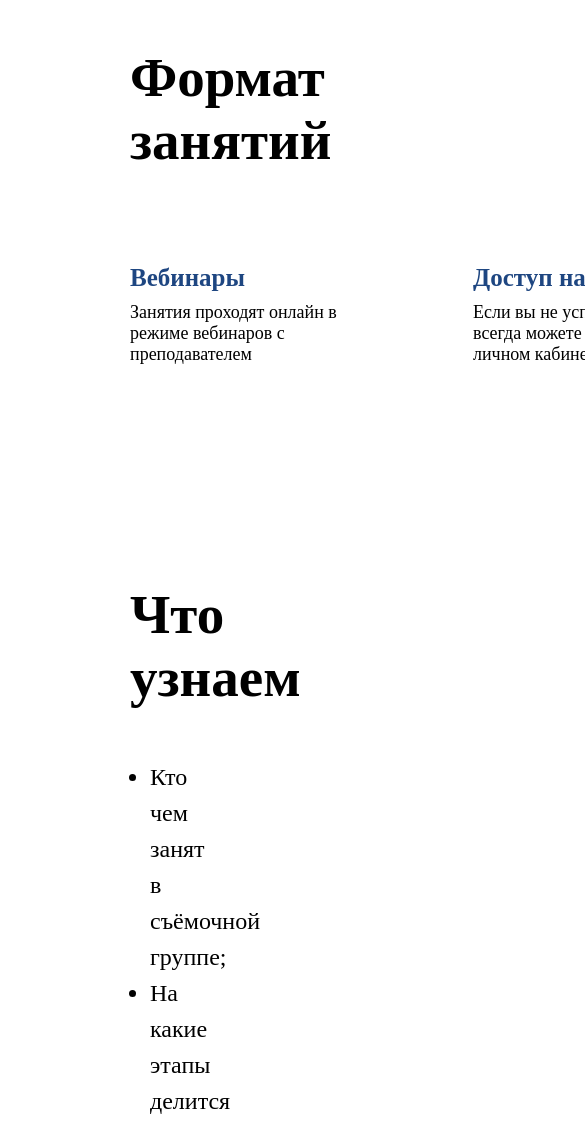
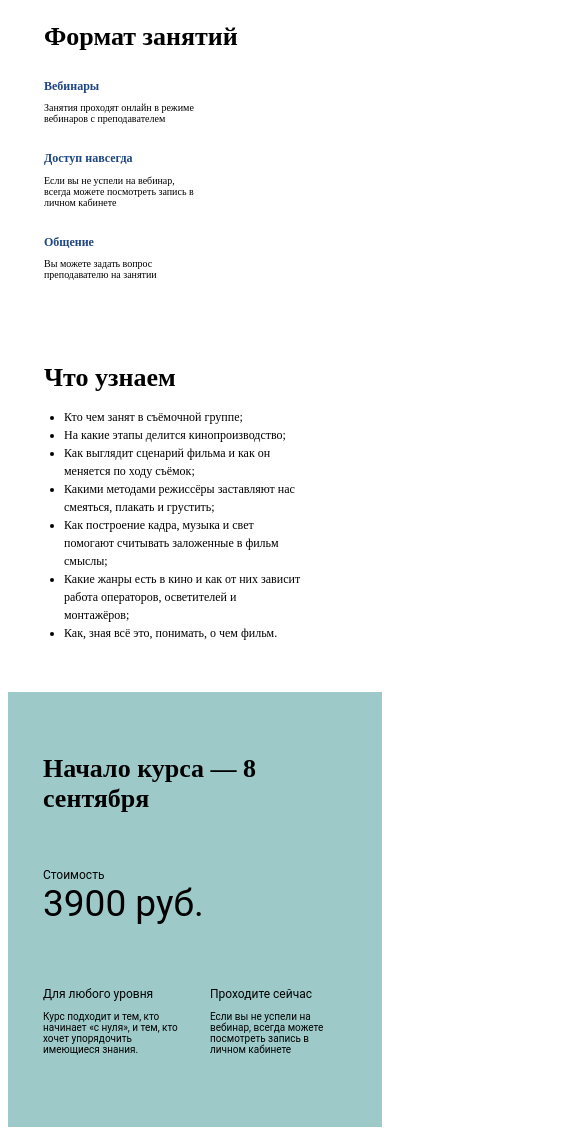
Before and after one commit to royabbasova/Gamma-Project1, a plain HTML site: page index.html in a window 390 px wide. Shown: the top 1130 px of the page, 585 px wide, since content can reach past the window. Drawn offline with Linux system fonts and the light colour scheme; a web font is replaced by a local one.

Commit message:
section3 and section6 all version

```diff
--- a/index.html
+++ b/index.html
@@ -1,13 +1,15 @@
 <!DOCTYPE html>
 <html lang="en">
+
 <head>
     <meta charset="UTF-8">
     <meta name="viewport" content="width=device-width, initial-scale=1.0">
 
-    <link rel="stylesheet" href="/main.css">
+    <link rel="stylesheet" href="./main.css">
 
     <title>Gamma Team</title>
 </head>
+
 <body>
 
 
@@ -21,18 +23,18 @@
 
             <div class="block1">
                 <h3>Вебинары</h3>
-                <p>Занятия проходят онлайн
+                <p class="blockp1">Занятия проходят онлайн
                     в режиме вебинаров
                     с преподавателем</p>
             </div>
             <div class="block2">
                 <h3>Доступ навсегда</h3>
-                <p style="width: 271px;">Если вы не успели на вебинар, всегда можете посмотреть запись в личном кабинете
+                <p class="blockp2">Если вы не успели на вебинар, всегда можете посмотреть запись в личном кабинете
                 </p>
             </div>
             <div class="block3">
                 <h3>Общение</h3>
-                <p style="width: 245px;">Вы можете задать вопрос
+                <p class="blockp3">Вы можете задать вопрос
                     преподавателю на занятии</p>
             </div>
         </div>
@@ -52,11 +54,30 @@
 
     </section>
 
+    <!-- MURAD - SECTION6 - GREEN CONTAINER  -->
 
 
+    <section id="green-container">
+        <h1 class="green-head1">Начало курса — 8 сентября</h1>
+        <p class="green-head2">Стоимость</p>
+        <p class="green-head3">3900 руб.</p>
+        <div class="green-boxes">
+            <div>
+                <p class="box-head">Для любого уровня</p>
+                <p class="green-box">Курс подходит и тем, кто начинает «с нуля», и тем, кто хочет упорядочить имеющиеся
+                    знания.</p>
+            </div>
+            <div>
+                <p class="box-head">Проходите сейчас</p>
+                <p class="green-box"> Если вы не успели на вебинар, всегда можете посмотреть запись в личном кабинете
+                </p>
+            </div>
+        </div>
+    </section>
 
 
 
 
 </body>
+
 </html>
--- a/main.css
+++ b/main.css
@@ -16,35 +16,38 @@
 
 #format-container {
     padding: 0 122px 50px;
+    width: 100%;
+    box-sizing: border-box;
 }
-.format-head{
+
+.format-head {
     font-weight: bold;
     font-size: 55px;
     font-family: 'Roboto Slab';
     margin-bottom: 65px;
 }
-.format-card{
+
+.format-card {
     display: flex;
     gap: 120px;
     margin-bottom: 200px;
 }
-.format-card h3{
+
+.format-card h3 {
     font-weight: 700;
     font-size: 25px;
     line-height: 130%;
-    letter-spacing: 0%;
-    color:#1E4681;
+    color: #1E4681;
     margin-bottom: 0px;
 }
-.format-card p{
+
+.format-card p {
     font-weight: 400;
     font-size: 18px;
-    width: 223px;
     margin-top: 8px;
-
 }
 
-.second ul{
+.second ul {
     margin: 0;
     padding: 0 0 0 20px;
     font-weight: 400;
@@ -59,3 +62,195 @@
 .second li {
     line-height: 150%;
 }
+
+@media (min-width: 830px) and (max-width:1440px) {
+    #format-container {
+        padding: 0 199px 50px 71px;
+    }
+
+    .format-head {
+        font-size: 32px;
+    }
+
+    .format-card {
+        gap: 47px;
+        margin-bottom: 100px;
+    }
+
+    .format-card h3 {
+        font-size: 15px;
+    }
+
+    .format-card p {
+        font-size: 11px;
+    }
+
+    .second ul {
+        font-size: 14px;
+        width: 39%;
+    }
+
+    .punct {
+        margin-bottom: 25px;
+    }
+}
+
+@media (min-width: 375px) and (max-width:830px) {
+    #format-container {
+        padding: 0 28px 50px 36px;
+    }
+
+    .format-head {
+        font-size: 26px;
+        margin-bottom: 15px;
+    }
+
+    .format-card {
+        gap: 5px;
+        flex-direction: column;
+        margin-bottom: 73px;
+    }
+
+    .format-card h3 {
+        font-size: 12px;
+    }
+
+    .format-card p {
+        font-size: 10px;
+    }
+
+    .blockp1 {
+        width: 60%;
+    }
+
+    .blockp2 {
+        width: 50%;
+    }
+
+    .blockp3 {
+        width: 40%
+    }
+
+    .second ul {
+        font-size: 12px;
+        width: 77%;
+    }
+}
+
+/* MURAD - SECTIN6 - GREEN CONTAINER */
+
+#green-container {
+    background-color: #9DC9C8;
+    padding: 179px 122px 185px;
+    width: 100%;
+    box-sizing: border-box;
+}
+
+.green-head1 {
+    font-family: 'Roboto Slab';
+    font-size: 55px;
+    margin: 0 0 54px 0;
+}
+
+.green-head2 {
+    font-family: 'Roboto';
+    margin-bottom: 0;
+    font-size: 25px;
+}
+
+.green-head3 {
+    font-family: 'Roboto';
+    margin-bottom: 50px;
+    margin-top: 0px;
+    font-size: 80px;
+}
+
+.green-boxes {
+    font-family: 'Roboto';
+    display: flex;
+    gap: 70px;
+}
+
+.box-head {
+    margin-bottom: 0px;
+    font-size: 25px;
+}
+
+.green-box {
+    font-weight: 400;
+    font-size: 18px;
+}
+
+.green-boxes div {
+    width: 22%;
+}
+
+@media (min-width: 830px) and (max-width:1440px) {
+    #green-container {
+        padding: 103px 237px 107px 70px;
+    }
+
+    .green-head1 {
+
+        font-size: 32px;
+    }
+
+    .green-head2 {
+
+        font-size: 14px;
+    }
+
+    .green-head3 {
+        font-size: 46px;
+    }
+
+    .box-head {
+        font-size: 14px;
+    }
+
+    .green-box {
+        font-size: 10px;
+    }
+
+    .green-boxes {
+        gap: 40px;
+    }
+
+    .green-boxes div {
+        width: 30%;
+    }
+}
+
+@media (min-width: 375px) and (max-width:830px) {
+    #green-container {
+        padding: 62px 35px;
+    }
+
+    .green-head1 {
+        font-size: 26px;
+    }
+
+    .green-head2 {
+        font-size: 12px;
+    }
+
+    .green-head3 {
+        font-size: 37px;
+    }
+
+    .box-head {
+        font-size: 12px;
+    }
+
+    .green-box {
+        font-size: 10px;
+    }
+
+    .green-boxes {
+        gap: 30px;
+    }
+
+    .green-boxes div {
+        width: 50%;
+    }
+}
```
